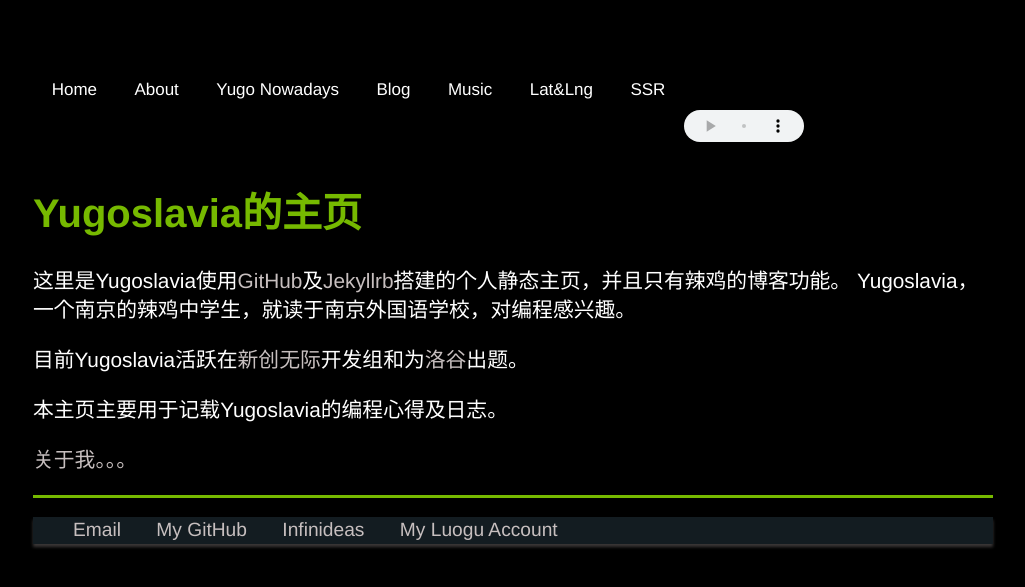
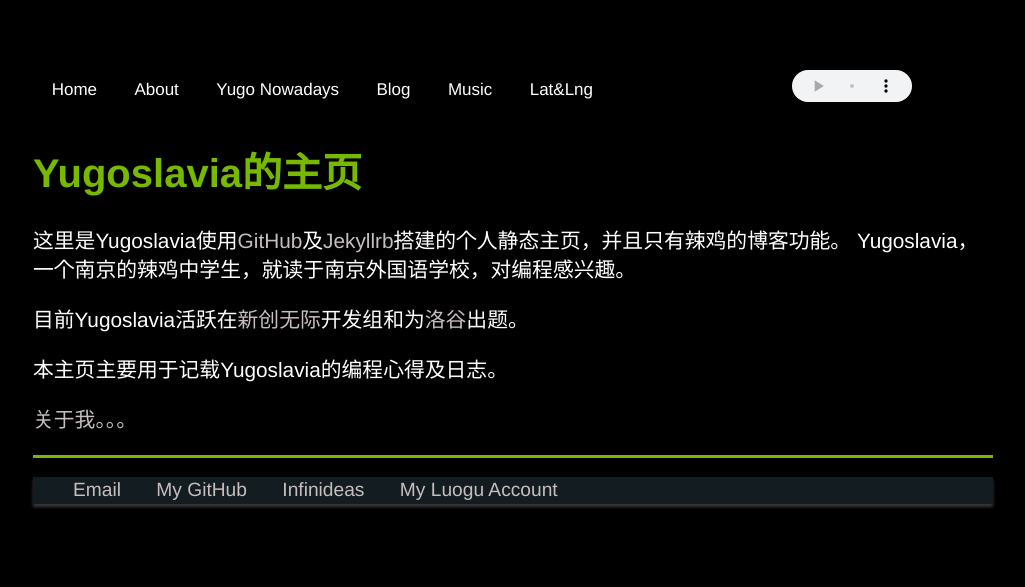
Before and after one commit to Jugoslawien/jugoslawien.github.io, a Jekyll site: the page built from index.html, in a window 1280 px wide. Shown: the top 587 px of the page, without its empty margins (127-1152 px from the left). Built offline with Jekyll 4.4.1, drawn with Linux system fonts in a browser that asks for light colours; a script that is not in the unit is left out.

Commit message:
Update default.html

```diff
--- a/_layouts/default.html
+++ b/_layouts/default.html
@@ -20,7 +20,6 @@
 <li><a href="/blog" class="button">Blog</a></li>
 <li><a href="/music" class="button">Music</a></li>
  <li><a href="/locate" class="button">Lat&Lng</a></li>
-  <li><a href="/ssr" class="button">SSR</a></li>
  <li>
   <audio controls="controls" loop="loop">
   <source src="../../../../../audio/Where Opposites Meet.mp3" type="audio/mpeg" />
```
